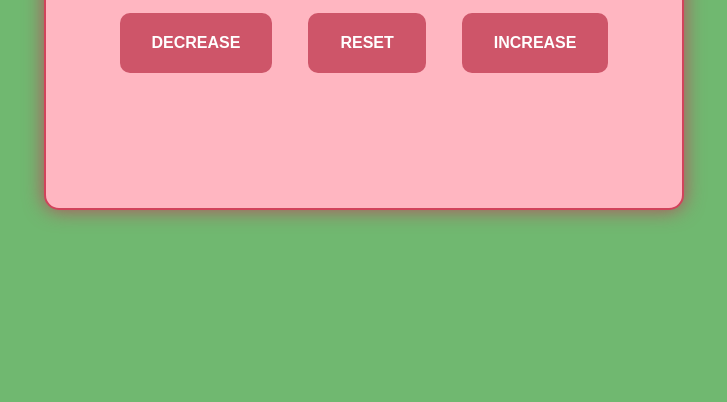
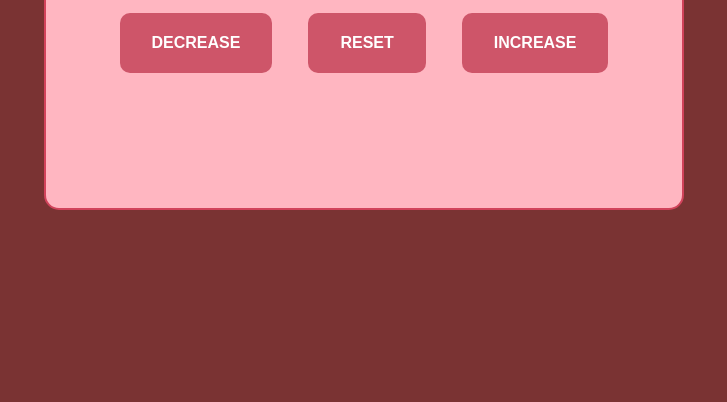
Before and after one commit to bahnisikhadhar/Simple-Counter_DOM, a plain HTML site: page index.html in a window 1280 px wide. Shown: the part 398-800 px from the top of the page, without its empty margins (276-1003 px from the left). Drawn offline with Linux system fonts and the light colour scheme.

Commit message:
added some more decoration

```diff
--- a/style.css
+++ b/style.css
@@ -4,7 +4,8 @@ padding: 0;
 box-sizing: border-box;
 }
 body {
-    background-color: rgb(112, 184, 112);
+    background-color: rgb(122, 51, 51);
+    /* rgb(112, 184, 112) */
 }
 .container {
     max-width: 50%;
@@ -16,7 +17,10 @@ body {
     background-color: lightpink;
     color: rgb(209, 67, 91);
     border-radius: 15px;
-    box-shadow: 0px 0px 20px rgb(184, 75, 93);
+
+}
+.container:hover {
+    box-shadow: 0px 0px 30px rgb(184, 75, 93);
 }
 .container h1 {
     font-size: 2.5rem;
```
